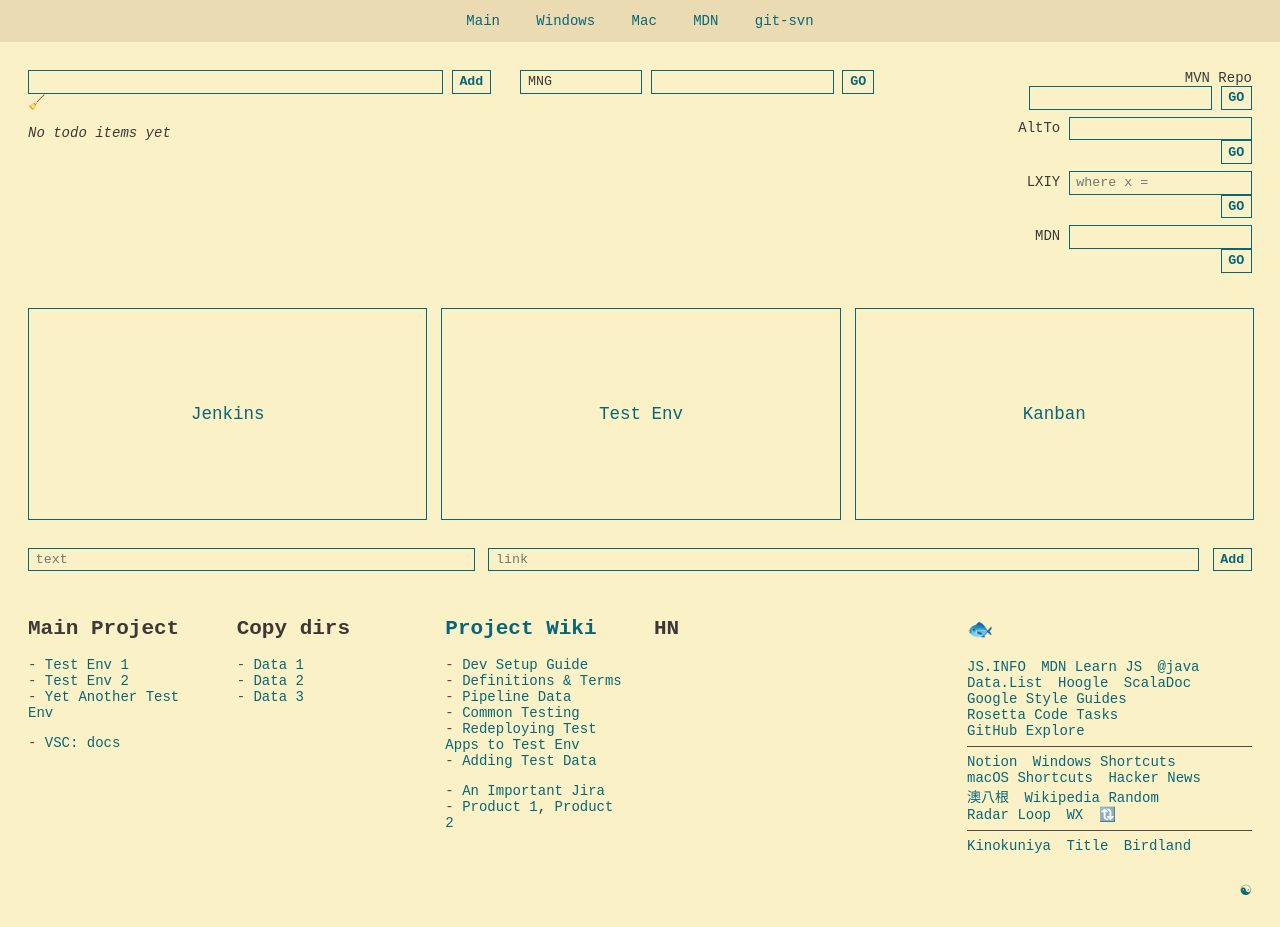
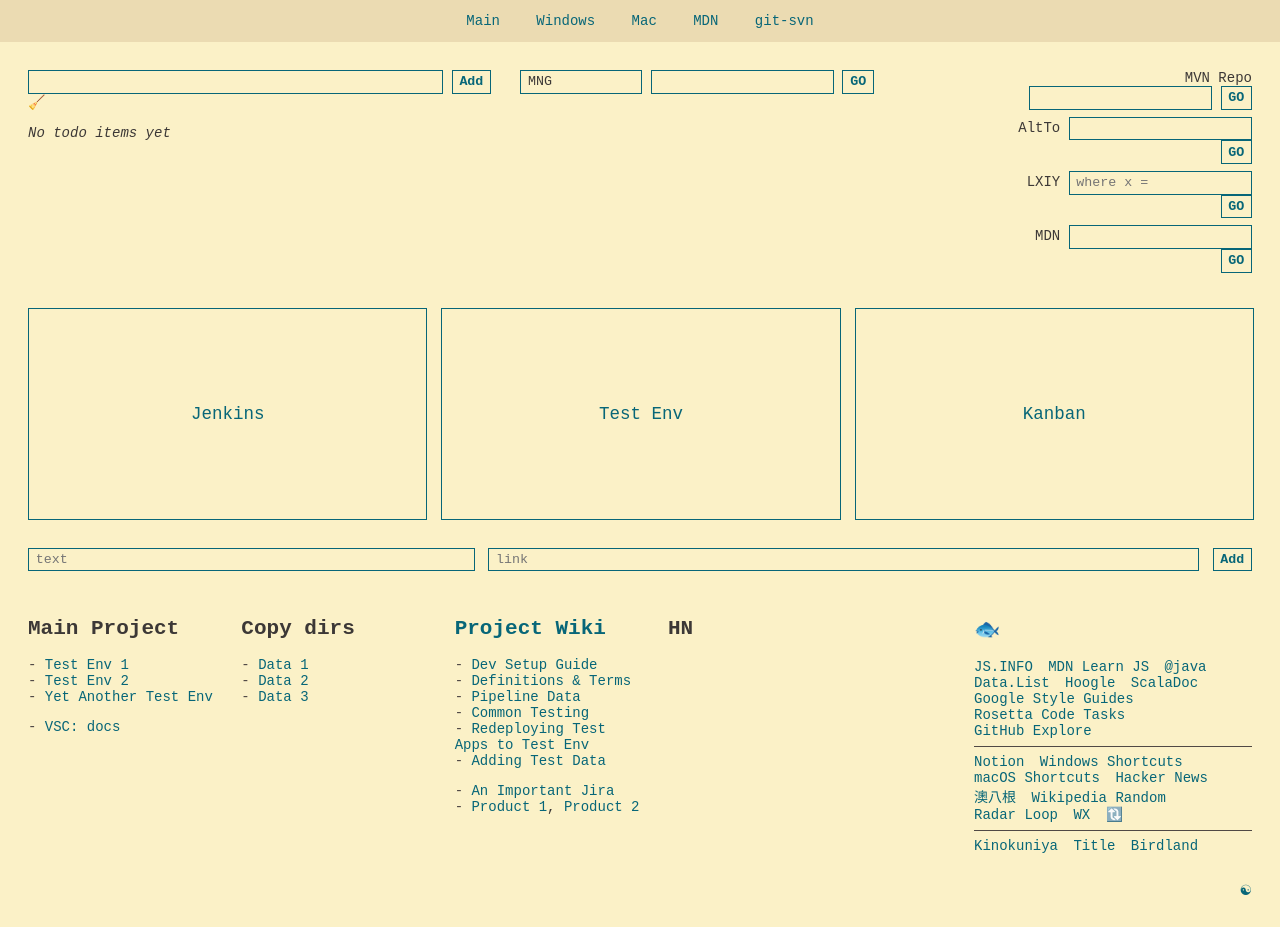
Before and after one commit to chadluo/homepage, a website: page homepage.html in a window 1280 px wide. Drawn offline with Linux system fonts and the light colour scheme; no server answers.

Commit message:
change grid column width definition

```diff
--- a/homepage.html
+++ b/homepage.html
@@ -94,7 +94,7 @@
       </section>
 
       <section class="links">
-        <div class="links2">
+        <div>
           <h2>Main Project</h2>
           <ul>
             <li><a>Test Env 1</a></li>
@@ -106,7 +106,7 @@
           </ul>
         </div>
 
-        <div class="links2">
+        <div>
           <h2>Copy dirs</h2>
           <ul id="toCopy">
             <li><a data="Data 1">Data 1</a></li>
@@ -115,7 +115,7 @@
           </ul>
         </div>
 
-        <div class="links2">
+        <div>
           <h2>
             <a>Project Wiki</a>
           </h2>
@@ -133,12 +133,12 @@
           </ul>
         </div>
 
-        <div class="links3">
+        <div>
           <h2>HN</h2>
           <ul id="hackerNews"></ul>
         </div>
 
-        <div class="links3">
+        <div>
           <h2>
             <span class="摸鱼">🐟</span>
           </h2>
--- a/public/style.css
+++ b/public/style.css
@@ -343,16 +343,8 @@ footer {
 
 .links {
   display: grid;
-  grid-template-columns: repeat(12, 1fr);
+  grid-template-columns: 2fr 2fr 2fr 3fr 3fr;
   grid-column-gap: 2em;
-}
-
-.links2 {
-  grid-column: span 2;
-}
-
-.links3 {
-  grid-column: span 3;
 }
 
 /*#endregion */
```
